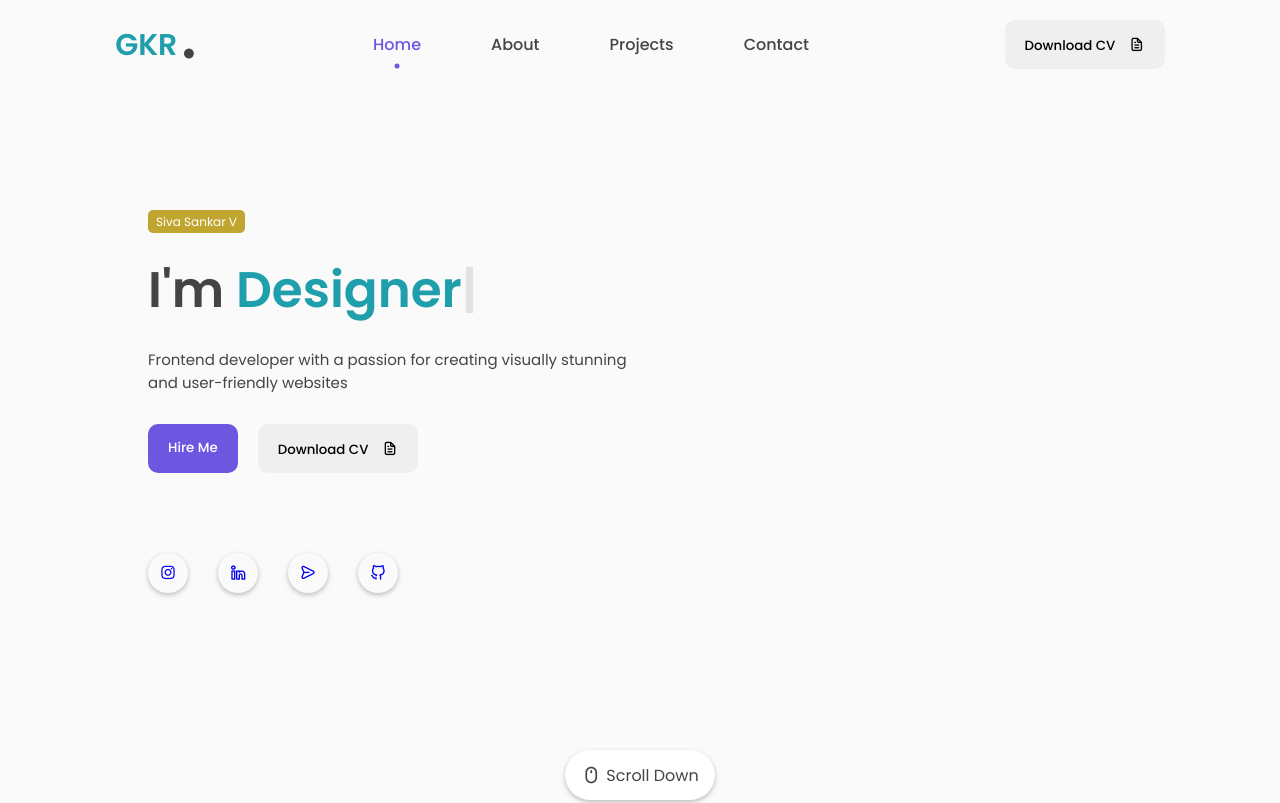
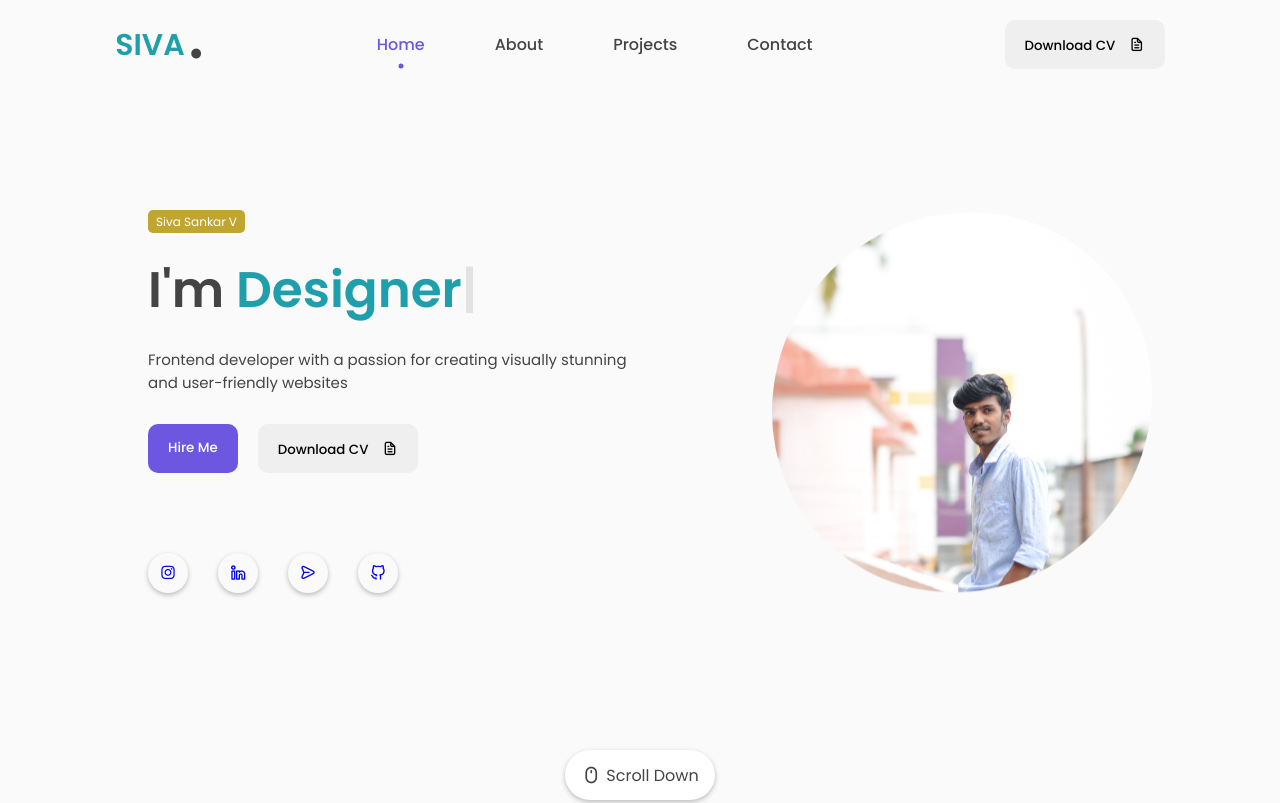
Before and after one commit to sivasankar515/Portfolio, a plain HTML site: page index.html in a window 1280 px wide. Shown: the top 803 px of the page. Drawn offline with nearby package versions, Linux system fonts and the light colour scheme; files whose address does not match are found by name.

Commit message:
Update index.html

```diff
--- a/index.html
+++ b/index.html
@@ -20,7 +20,7 @@
     <!-- --------------- HEADER --------------- -->
       <nav id="header">
         <div class="nav-logo">
-            <p class="nav-name">GKR</p>
+            <p class="nav-name">SIVA</p>
             <span>.</span>
         </div>
         <div class="nav-menu" id="myNavMenu">
@@ -89,7 +89,7 @@
           </div>
           <div class="featured-image">
             <div class="image">
-                <img src="assets/images/avatar.jpg" alt="avatar">
+                <img src="avatar.jpg" alt="avatar">
             </div>
           </div>
           <div class="scroll-icon-box">
```
